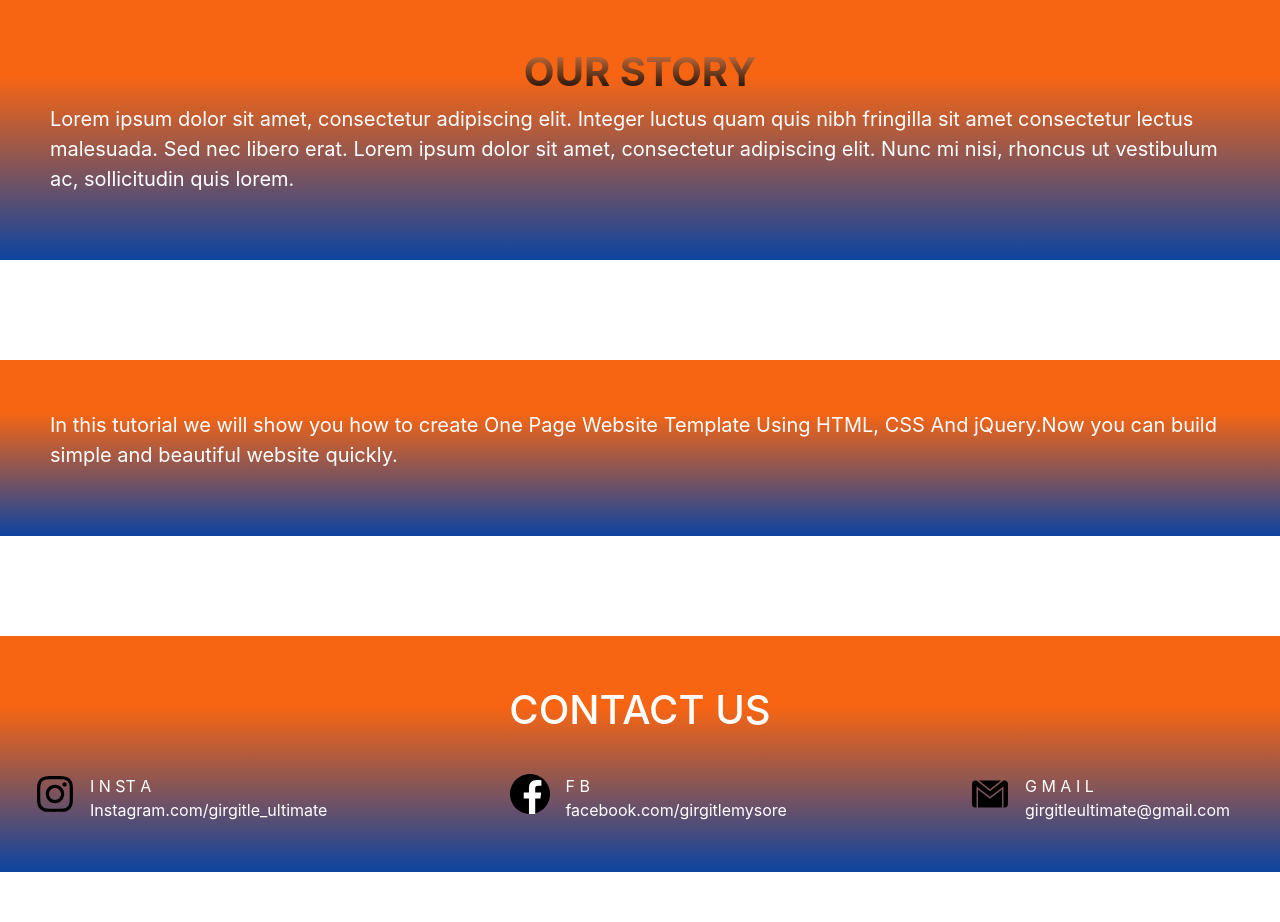
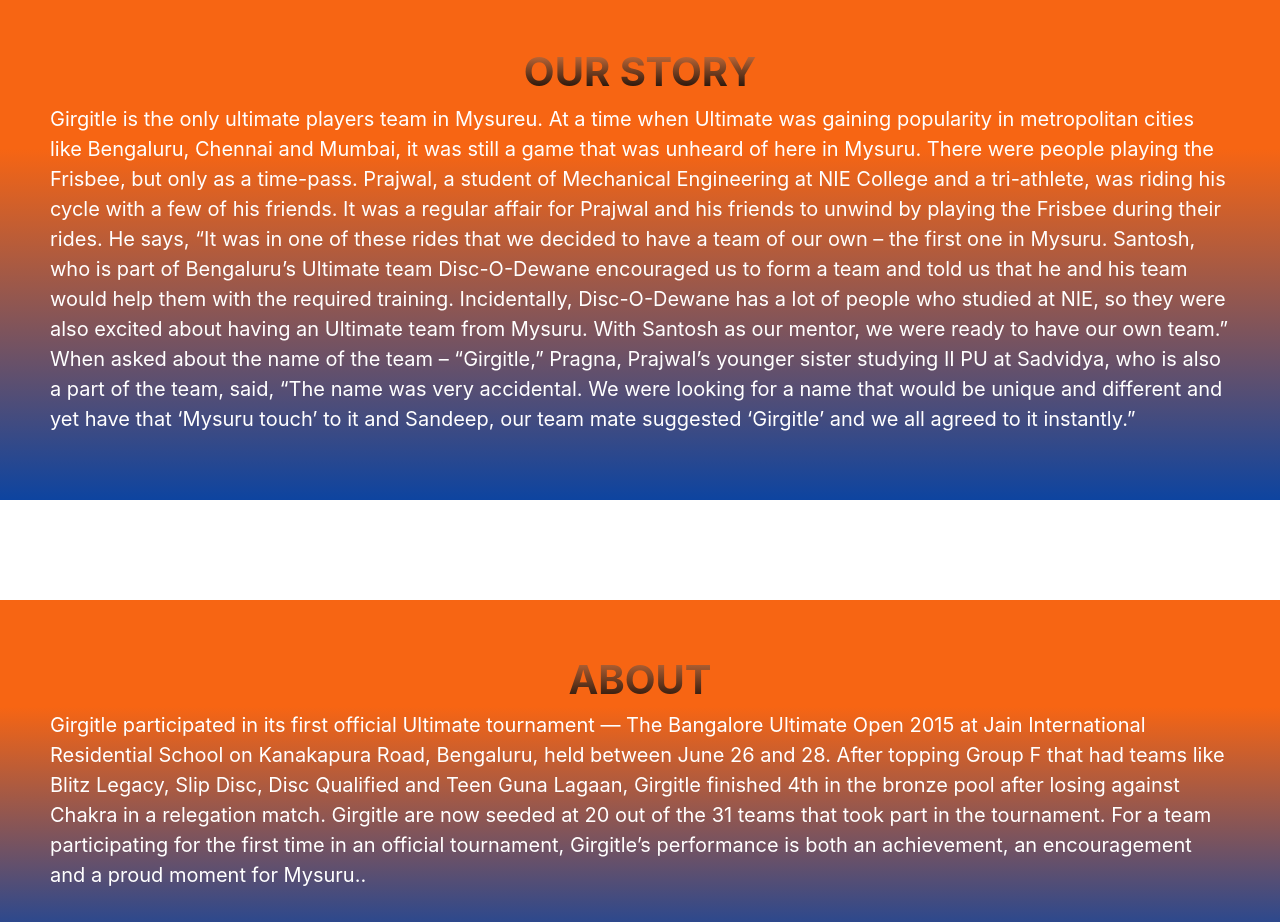
Before and after one commit to Algo-RHYTHM/Mockupwebsite, a plain HTML site: page index.html in a window 1280 px wide. Shown: the part 670-1592 px from the top of the page. Before the commit the page ends 1542 px from the top, so only its background shows below. Drawn offline with nearby package versions, Linux system fonts and the light colour scheme.

Commit message:
commtting latest code

```diff
--- a/assets/css/index.css
+++ b/assets/css/index.css
@@ -192,7 +192,7 @@ body
   }
 
   .fontColor{
-    font-size: 5vw;
+    font-size: 40px;
     font-weight: bolder;
     text-align: center;
     background: -webkit-linear-gradient(#e27b41, #000000);
--- a/index.html
+++ b/index.html
@@ -82,15 +82,19 @@
   <div id="home" style="margin-top: 0px !important;">
     <div style="border: 1px;">
       <h1 class="fontColor">OUR STORY</h1>
-      <p>Lorem ipsum dolor sit amet, consectetur adipiscing elit. Integer luctus quam quis nibh fringilla sit amet
-        consectetur lectus malesuada. Sed nec libero erat. Lorem ipsum dolor sit amet, consectetur adipiscing elit. Nunc
-        mi nisi, rhoncus ut vestibulum ac, sollicitudin quis lorem. </p>
+      <p>Girgitle is the only ultimate players team in Mysureu. At a time when Ultimate was gaining popularity in metropolitan cities like Bengaluru, Chennai and Mumbai, it was still a game that was unheard of here in Mysuru. There were people playing the Frisbee, but only as a time-pass.
+
+        Prajwal, a student of Mechanical Engineering at NIE College and a tri-athlete, was riding his cycle with a few of his friends. It was a regular affair for Prajwal and his friends to unwind by playing the Frisbee during their rides. He says, “It was in one of these rides that we decided to have a team of our own – the first one in Mysuru. Santosh, who is part of Bengaluru’s Ultimate team Disc-O-Dewane encouraged us to form a team and told us that he and his team would help them with the required training. Incidentally, Disc-O-Dewane has a lot of people who studied at NIE, so they were also excited about having an Ultimate team from Mysuru. With Santosh as our mentor, we were ready to have our own team.”
+
+        When asked about the name of the team – “Girgitle,” Pragna, Prajwal’s younger sister studying II PU at Sadvidya, who is also a part of the team, said, “The name was very accidental. We were looking for a name that would be unique and different and yet have that ‘Mysuru touch’ to it and Sandeep, our team mate suggested ‘Girgitle’ and we all agreed to it instantly.” </p>
     </div>
   </div>
 
   <div id="about">
-    <p>In this tutorial we will show you how to create One Page Website Template Using HTML, CSS And jQuery.Now you can
-      build simple and beautiful website quickly.</p>
+    <div class="fontColor">ABOUT</div>
+    <p>Girgitle participated in its first official Ultimate tournament — The Bangalore Ultimate Open 2015 at Jain International Residential School on Kanakapura Road, Bengaluru, held between June 26 and 28.
+
+      After topping Group F that had teams like Blitz Legacy, Slip Disc, Disc Qualified and Teen Guna Lagaan, Girgitle finished 4th in the bronze pool after losing against Chakra in a relegation match. Girgitle are now seeded at 20 out of the 31 teams that took part in the tournament. For a team participating for the first time in an official tournament, Girgitle’s performance is both an achievement, an encouragement and a proud moment for Mysuru..</p>
   </div>
 
   <div id="contact">
```
